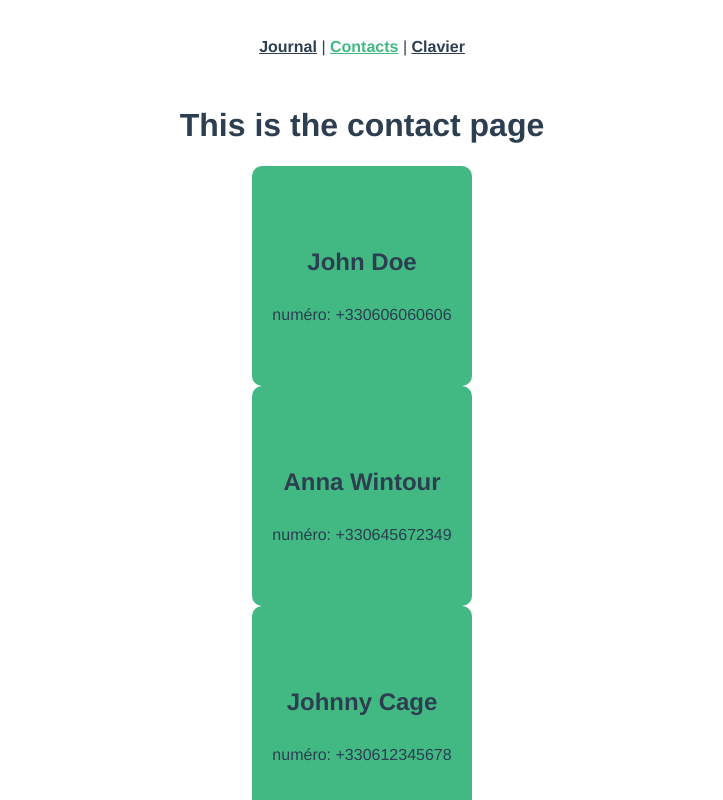
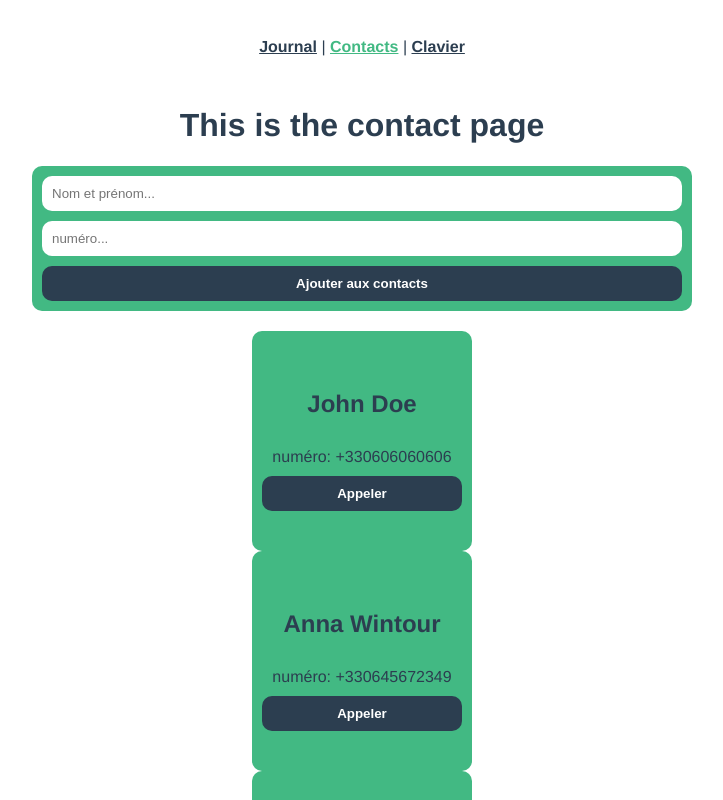
Before and after one commit to aarena18/app-phone_vue-js, a Vue app: page /#/contacts in a window 1280 px wide. Shown: the top 800 px of the page, without its empty margins (278-1001 px from the left). Built offline with nearby package versions, Linux system fonts and the light colour scheme.

Commit message:
:construction: started working on the "keyboard" view

```diff
--- a/src/components/CardAdd.vue
+++ b/src/components/CardAdd.vue
@@ -1,14 +1,27 @@
 <template>
-  <CardContact :contact="CardAdd" />
+  <!-- PREVIEW CARD CONTACT -->
+  <!-- <CardContact :contact="CardAdd" /> -->
 
-  <div></div>
+  <div>
+    <form @submit.prevent="addContact">
+      <input
+        type="text"
+        placeholder="Nom et prénom..."
+        v-model="CardAdd.name"
+      />
+
+      <input type="number" placeholder="numéro... " v-model="CardAdd.tel" />
+      <!-- <span v-if="CardAdd.tel.length < 3 && error" class="error">Le numéro doit faire maximum 12 chiffres </span> -->
+      <button type="submit">Ajouter aux contacts</button>
+    </form>
+  </div>
 </template>
 <script>
-import CardContact from "./CardContact.vue";
+// import CardContact from "./CardContact.vue";
 
 export default {
-  name: CardAdd,
-  components: { CardContact },
+  name: "CardAdd",
+  //   components: { CardContact },
   data() {
     return {
       error: false,
@@ -24,16 +37,47 @@ export default {
         this.error = true;
         return;
       }
-      if (this.CardAdd.name === "" || this.CardAdd.tel === null) {
-        this.error = true;
-      } else {
-        this.$store.commit("addContact", this.CardAdd);
-        this.CardAdd.name = "";
-        this.CardAdd.tel = null;
-        this.error = false;
-      }
+      if (this.CardAdd.name == "" || this.CardAdd.tel == null) return;
+      if (
+        this.$store.state.contacts.find(
+          (contact) => contact.name == this.CardAdd.name
+        )
+      )
+        return;
+      this.$store.commit("addContact", this.CardAdd);
+      this.error = false;
+      this.CardAdd = {
+        name: "",
+        tel: null,
+      };
     },
   },
 };
 </script>
-<style></style>
+<style scoped>
+form {
+  background-color: #42b983;
+  width: 50vw;
+  margin: 20px auto;
+  display: flex;
+  flex-direction: column;
+  gap: 10px;
+  padding: 10px;
+  border-radius: 10px;
+}
+
+input {
+  padding: 10px;
+  border-radius: 10px;
+  border: none;
+}
+
+button {
+  padding: 10px;
+  border-radius: 10px;
+  border: none;
+  background-color: #2c3e50;
+  color: white;
+  font-weight: bold;
+}
+</style>
--- a/src/components/CardContact.vue
+++ b/src/components/CardContact.vue
@@ -2,6 +2,7 @@
     <div>
         <h2>{{contact.name}}</h2>
         <span>numéro: +{{contact.tel}}</span>
+        <button>Appeler</button>
     </div>
 </template>
 <script>
@@ -25,4 +26,12 @@ export default {
     justify-content: center;
     gap: 10px;
 }
+button {
+    padding: 10px;
+    border-radius: 10px;
+    border: none;
+    background-color: #2c3e50;
+    color: white;
+    font-weight: bold;
+  }
 </style>
--- /dev/null
+++ b/src/components/KeysCall.vue
@@ -0,0 +1,26 @@
+<template >
+    <div class="keyboard">
+        <button>1</button>
+        <button>2</button>
+        <button>3</button>
+        <button>4</button>
+        <button>5</button>
+        <button>6</button>
+        <button>7</button>
+        <button>8</button>
+        <button>9</button>
+        <button>10</button>
+        <button>11</button>
+        <button>12</button>
+        <button>13</button>
+
+    </div>
+</template>
+<script>
+export default {
+
+}
+</script>
+<style >
+
+</style>
--- a/src/views/ClavierView.vue
+++ b/src/views/ClavierView.vue
@@ -4,16 +4,19 @@
     </div>
 </template>
 <script>
+import KeysCall from "@/components/KeysCall.vue";
 export default {
     name: 'ClavierView',
-    data () {
-        return {
-            msg: 'Welcome to the keyboard page'
-        }
+    components: {
+        KeysCall
     },
-    methods: {
-        // ...
+    computed:{
+
+    },
+    methods:{
+
     }
+
 }
 </script>
 <style>
--- a/src/views/ContactsView.vue
+++ b/src/views/ContactsView.vue
@@ -1,6 +1,7 @@
 <template>
   <div class="contacts">
     <h1>This is the contact page</h1>
+    <CardAdd @addContact="addContact"/>
   </div>
   <div>
     <CardContact
@@ -12,11 +13,13 @@
 </template>
 
 <script>
+import CardAdd from "@/components/CardAdd.vue";
 import CardContact from "@/components/CardContact.vue";
 export default {
   name: "ContactsView",
   components: {
     CardContact,
+    CardAdd,
   },
   computed: {
     contacts() {
```
